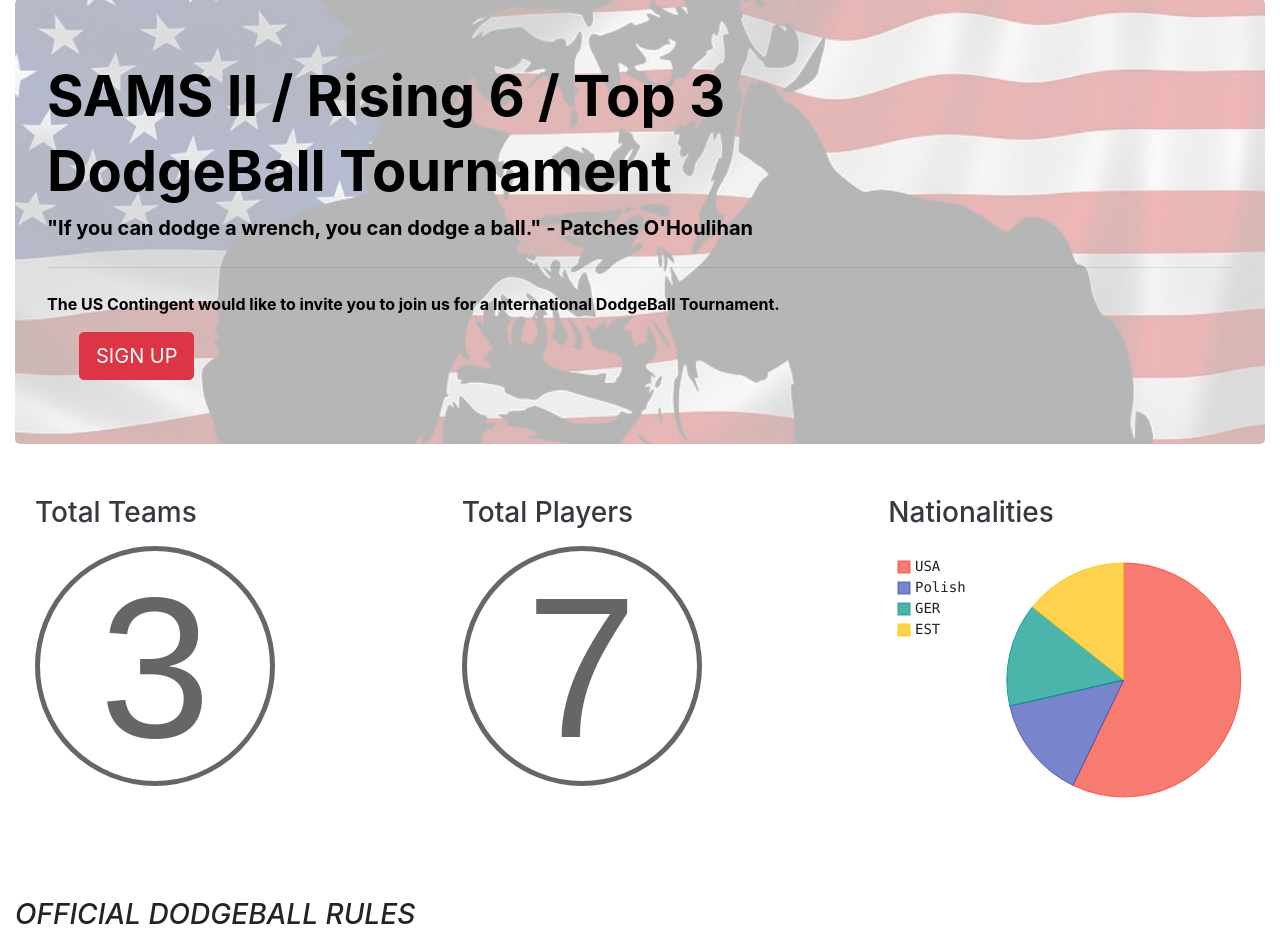
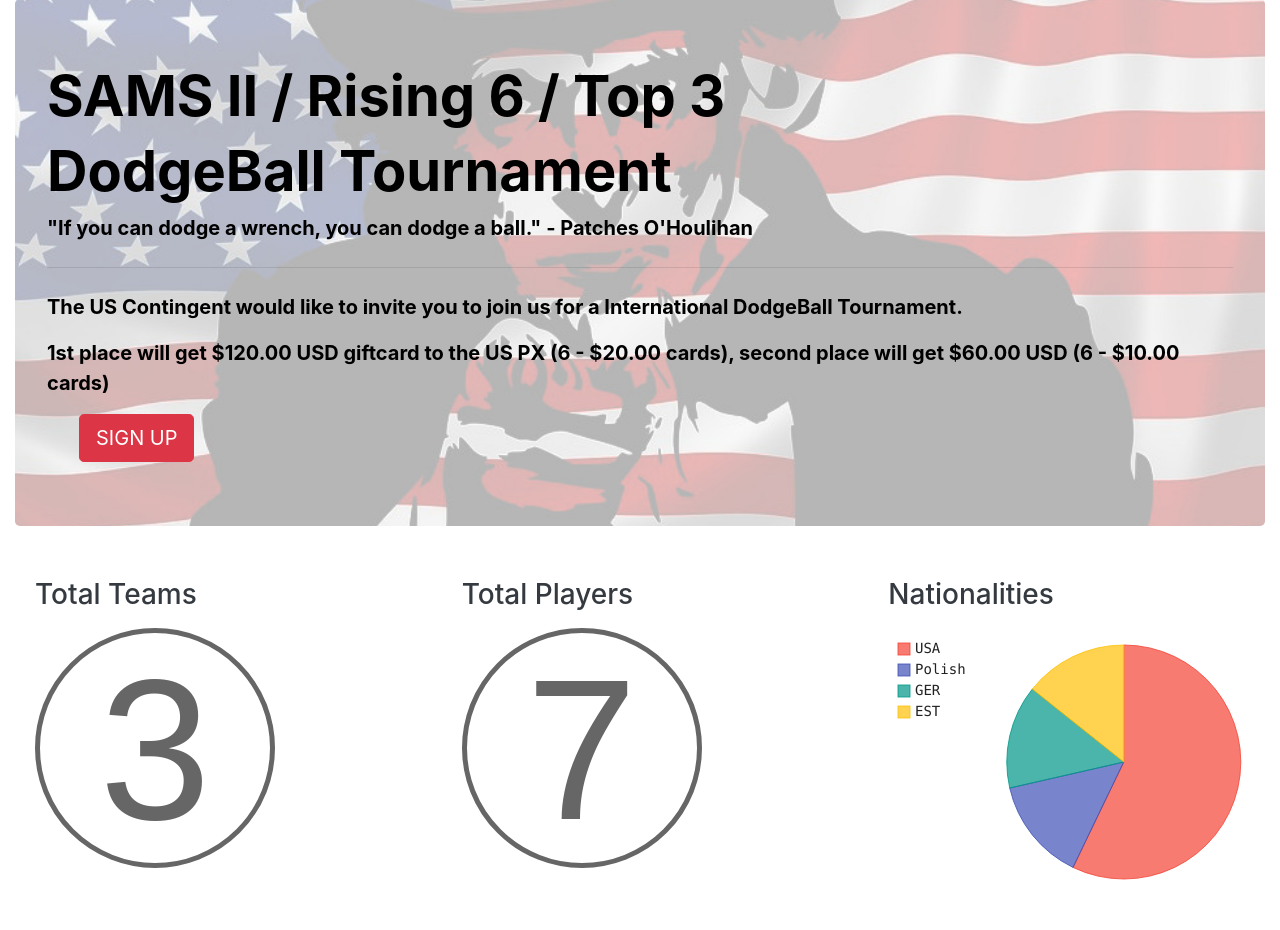
Before and after one commit to BrentHoskins84/dodgeball-project, a Django app: page / in a window 1280 px wide. Shown: the part 57-987 px from the top of the page. Run offline with Django 3.2, Linux system fonts and the light colour scheme; data comes from the database, SQL or seed files in the repository; some libraries are stand-ins or nearby versions.

Commit message:
Added Prize money

```diff
--- a/dodgeball/settings.py
+++ b/dodgeball/settings.py
@@ -30,11 +30,11 @@ DEBUG = False
 
 ALLOWED_HOSTS = ['Brenthoskins84.pythonanywhere.com']
 
-# #SandBox
+# # #SandBox
 # # SECURITY WARNING: don't run with debug turned on in production!
 # DEBUG = True
-#
-# ALLOWED_HOSTS = []
+
+ALLOWED_HOSTS = []
 
 
 # Eamil with Sendgrid
--- a/templates/index.html
+++ b/templates/index.html
@@ -58,7 +58,8 @@
                         <h1 class="display-4">DodgeBall Tournament</h1>
                         <p class="lead">"If you can dodge a wrench, you can dodge a ball." - Patches O'Houlihan</p>
                         <hr class="my-4">
-                        <p>The US Contingent would like to invite you to join us for a International DodgeBall Tournament.</p>
+                        <p class="lead">The US Contingent would like to invite you to join us for a International DodgeBall Tournament.</p>
+                        <p class="lead">1st place will get $120.00 USD giftcard to the US PX (6 - $20.00 cards), second place will get $60.00 USD (6 - $10.00 cards)</p>
                         <button type="button" class="btn btn-danger btn-lg" data-toggle="modal" data-target="#team_modal">SIGN UP</button>
                     </div>
                 </div>
```
